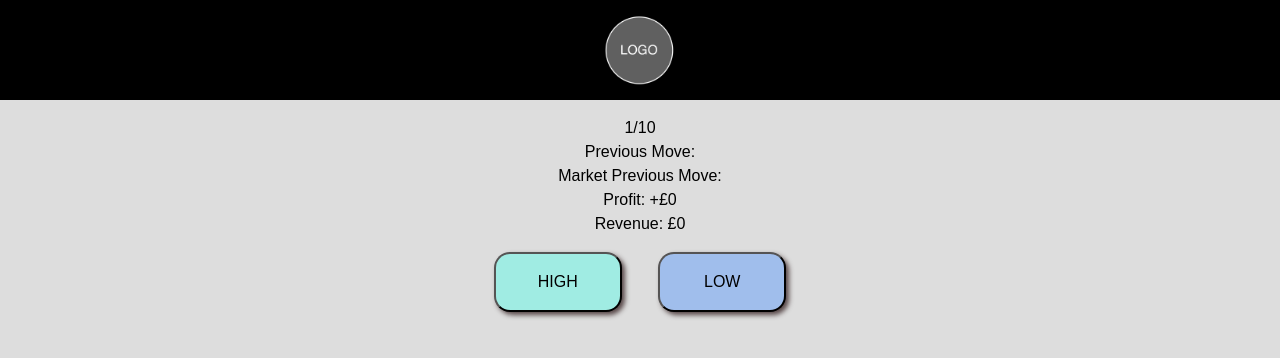
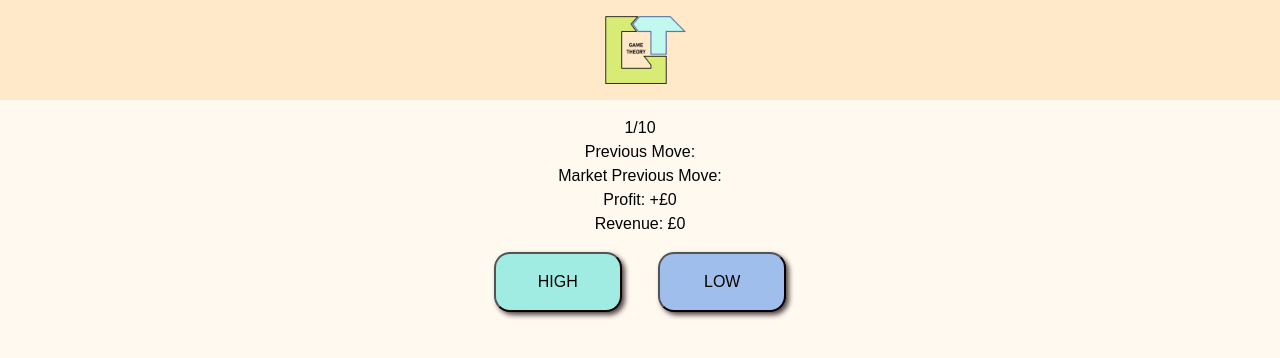
Before and after one commit to aslaterm32/lap-1-project-game-theory, a website: page frontend/assets/gameplay.html in a window 1280 px wide. Drawn offline with Linux system fonts and the light colour scheme.

Commit message:
added the logo (kept the placeholder in file for now) and styled the header and main backgrounds

```diff
--- a/frontend/assets/gameplay.html
+++ b/frontend/assets/gameplay.html
@@ -14,7 +14,7 @@
             <a href="/lap1-project-game-theory/frontend/index.html">
             <img
                 id="logo"
-                src="./images/logo-placeholder-image.png"
+                src="./images/GT-logo-1.png"
             />
         </a>
         </header>
--- a/frontend/assets/styles.css
+++ b/frontend/assets/styles.css
@@ -6,7 +6,7 @@ body {
   align-items: center;
   /* fill the page */
   height: 100vh;
-  background-color: #ddd;
+  background-color: #FFF9F0;
   font-family: Arial, Helvetica, sans-serif;
 }
 
@@ -18,13 +18,14 @@ header {
   width: 100vw;
   /* align-items: center; */
   /* height: auto; */
-  background-color: #000;
+  background-color: #ffe9c8;
   margin-bottom: 1em;
 }
 
 #logo {
   height: 100px;
 }
+
 
 #tutorialSection {
   /* breathing */
```
Also changed, not shown: frontend/assets/results.html (+1 -1 lines), frontend/index.html (+1 -1 lines), frontend/assets/images/GT-logo-1.png (added).
